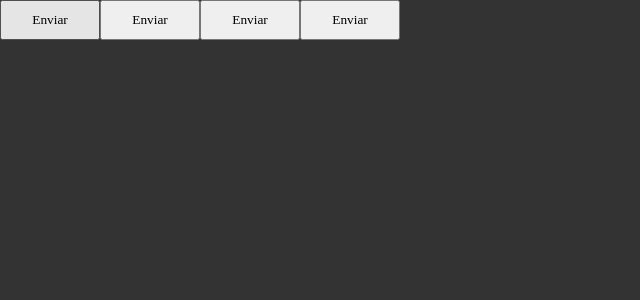
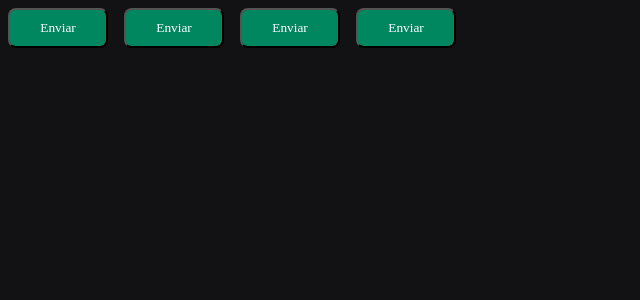
Before and after one commit to ReinaldoARamos/Ignite_Timer, a React (Vite) app: page / in a window 1280 px wide. Shown: the top 300 px of the page, without its empty margins (0-640 px from the left). Built offline with nearby package versions, Linux system fonts and the light colour scheme.

Commit message:
Criando os estilos globais e aplicando os mesmos nos botões

```diff
--- a/src/components/Button.styles.ts
+++ b/src/components/Button.styles.ts
@@ -1,4 +1,4 @@
- import styled, {css} from "styled-components";
+ import styled from "styled-components";
 
 export type ButtonVariant = "primary" | "secondary" | "danger" | "neutral"; //criando tipos para passar a cor no variant
 interface ButtonContainerProps {
@@ -14,15 +14,10 @@ const buttonVariant = {
 export const ButtonContainer  = styled.button<ButtonContainerProps>`
   width: 100px;
   height: 40px;
+  border-radius: 8px;
+  margin: 8px;
 
-  background-color: ${props => props.theme.secondary} //aplicando no theme a cor primary que ele acessa dentro do theme
-/*
-  ${props => {
-    return css`background-color: ${buttonVariant[props.variant]};
-    coli
-    ` //colocamos o props, ele percurre o objeto button
-    //variants, pega as cores e aplica dentro do props.variant o background color, no caso, o props variant sao primary
-    //secondary etc
-  }}
-  */
+  background-color: ${props => props.theme['green-500']};
+  //aplicando no theme a cor primary que ele acessa dentro do theme
+  color: ${props => props.theme['white']};
 `;
--- a/src/styles/global.ts
+++ b/src/styles/global.ts
@@ -8,10 +8,13 @@ export const GlobalStyle = createGlobalStyle`
     box-sizing: border-box;
 
     body {
-        background: #333;
-        color: #fff
+        background: ${props => props.theme["gray-900"]};
+        color: ${props => props.theme['gray-300']
     }
-
+    :focus{
+        outline: 0;
+        box-shadow: 0 0 0 2px ${props => props.theme['green-500']}
+    }
     body, input, textarea, button{
         font-family: 'Roboto, sans-serif;
         font-weight: 400;
```
